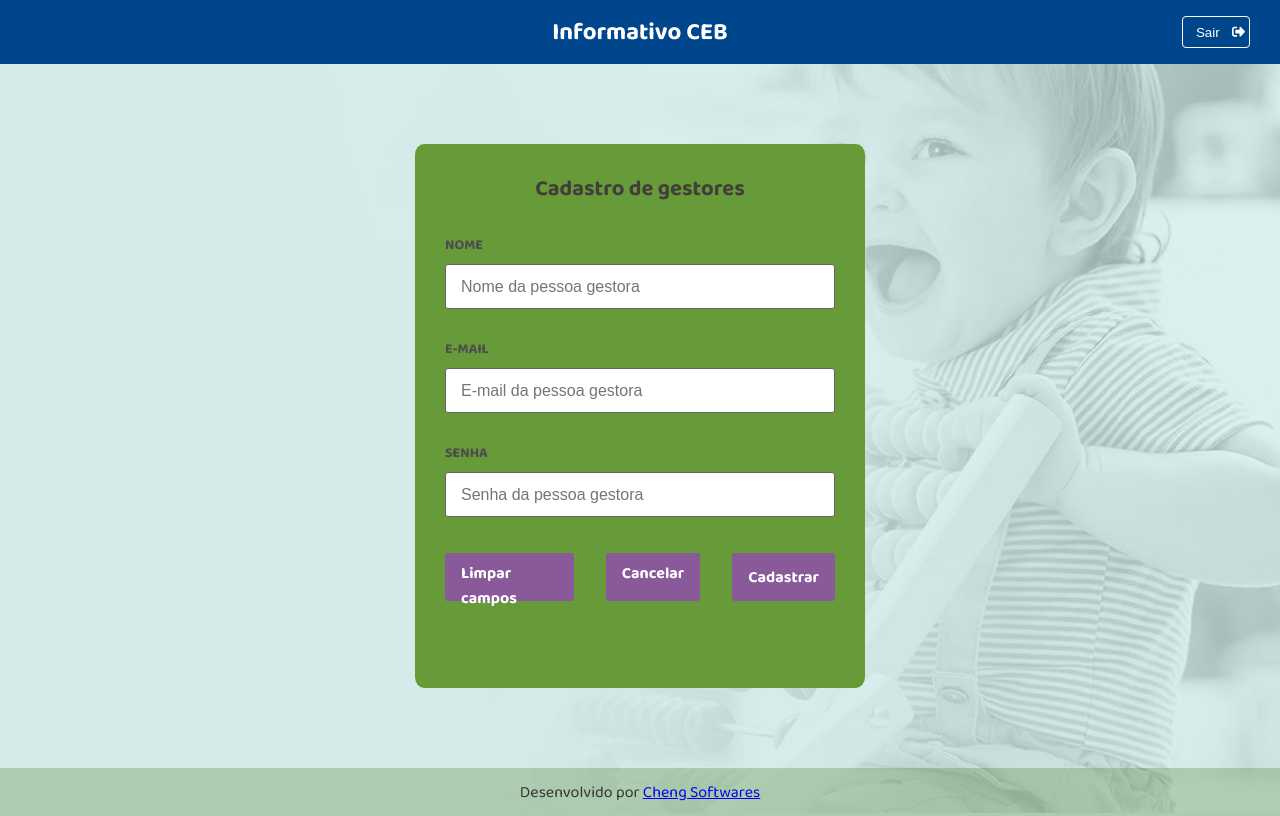
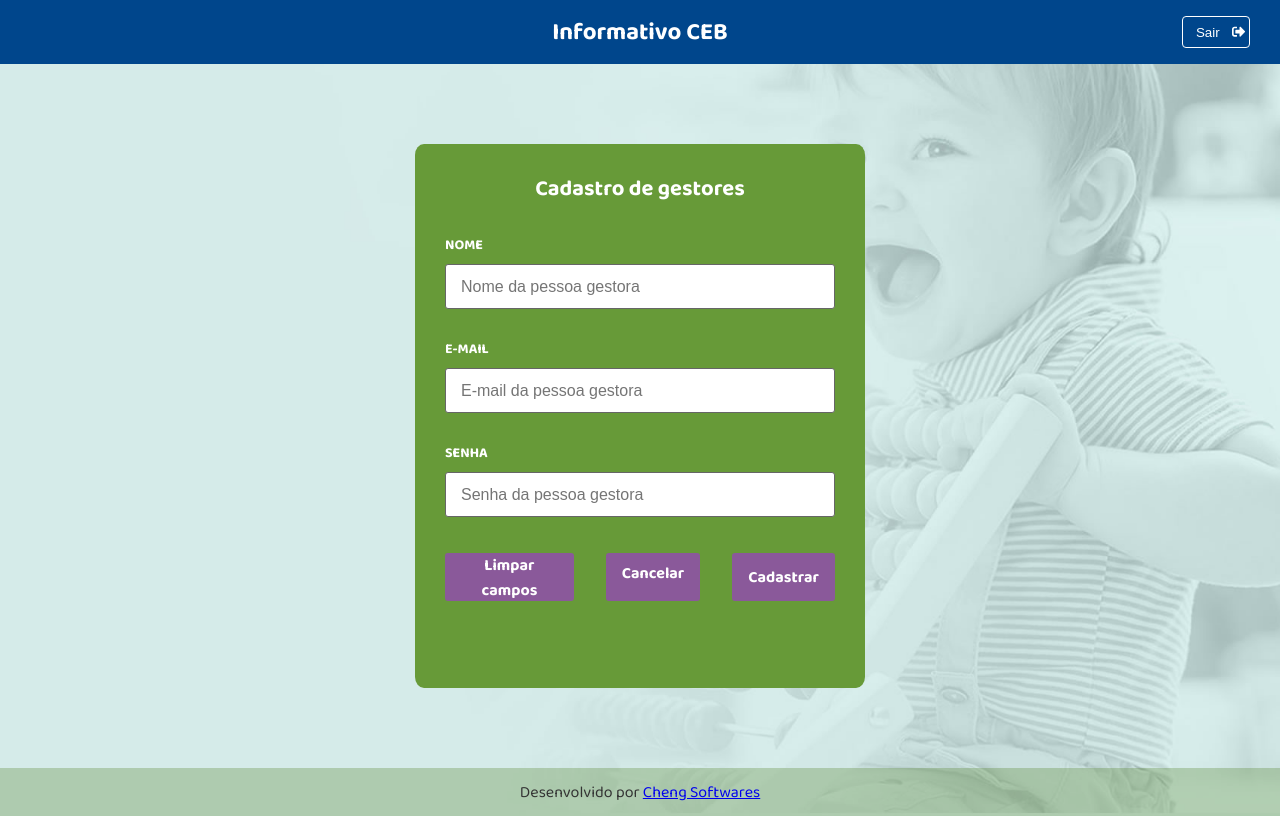
Before and after one commit to emersonsdo/informativo_escolar-frontend, a React (Create React App) app: page /usuarios/cadastro in a window 1280 px wide. Built offline with nearby package versions, Linux system fonts and the light colour scheme.

Commit message:
Adição de funcionalidade no botão 'Limpar Formulário'

```diff
--- a/src/pages/user/register/index.js
+++ b/src/pages/user/register/index.js
@@ -20,8 +20,15 @@ function UserRegister() {
     setPassword(event.target.value);
   }
 
+  function cleanForm(event) {
+    event.preventDefault();
+    setName('');
+    setEmail('');
+    setPassword();
+  }
+
   function todo() {
-    console.log('TODO');
+    console.log('TODO: enviar requisição para o backend');
     console.log(name);
     console.log(email);
     console.log(password);
@@ -37,6 +44,7 @@ function UserRegister() {
             id="name"
             type="text"
             name="name"
+            value={name}
             placeholder="Nome da pessoa gestora"
             onChange={updateNameValue}
           />
@@ -48,6 +56,7 @@ function UserRegister() {
             id="email"
             type="email"
             name="email"
+            value={email}
             placeholder="E-mail da pessoa gestora"
             onChange={updateEmailValue}
           />
@@ -59,13 +68,19 @@ function UserRegister() {
             id="senha"
             type="password"
             name="password"
+            password={password}
             placeholder="Senha da pessoa gestora"
             onChange={updatePasswordValue}
           />
           <div className="container-form-buttons">
-            <Link className="btn" id="clean" to="/usuarios/cadastro">
+            <button
+              className="btn"
+              id="clean"
+              type="button"
+              onClick={cleanForm}
+            >
               Limpar campos
-            </Link>
+            </button>
             <Link className="btn" id="cancel" to="/inicio">
               Cancelar
             </Link>
--- a/src/pages/user/register/styles.css
+++ b/src/pages/user/register/styles.css
@@ -6,7 +6,7 @@
   display: flex;
   flex-direction: column;
   align-items: center;
-  color: var(--dark-text-primary-color);
+  color: var(--lightsome-text-color);
   background-color: var(--tertiary-color);
   border-radius: 2%;
   padding: 30px;
@@ -35,7 +35,6 @@
 
 .content-user form label {
   font-size: 14px;
-  color: var(--dark-text-secondary-color);
   font-weight: bold;
   margin-bottom: 1vh;
 }
@@ -56,7 +55,7 @@
   align-content:space-between;
 }
 
-.content-user .container-form-buttons .btn {
+.btn {
   margin-top: 4vh;
   border: 0;
   border-radius: 3px;
@@ -68,18 +67,18 @@
   color: var(--lightsome-button-text-color);
   cursor: pointer;
   text-decoration: none;
+  font-family: 'Baloo 2', cursive;
+}
+
+.btn:hover {
+  background: var(--secondary-dark-color);
 }
 
 #register {
   margin-left: 4vh;
-  font-family: 'Baloo 2', cursive;
 }
 
 #cancel {
   margin-left: 4vh;
   padding-top: 1vh;
 }
-
-#clean {
-  padding-top: 1vh;
-}
```
